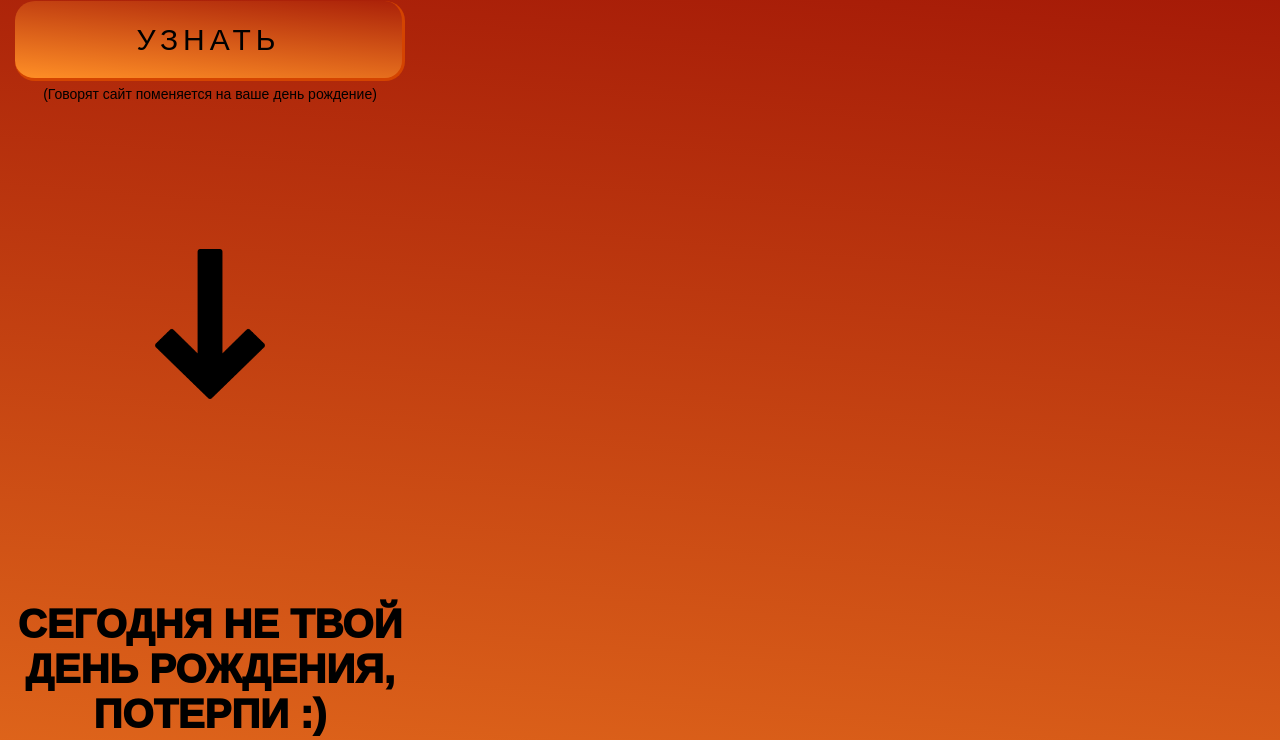
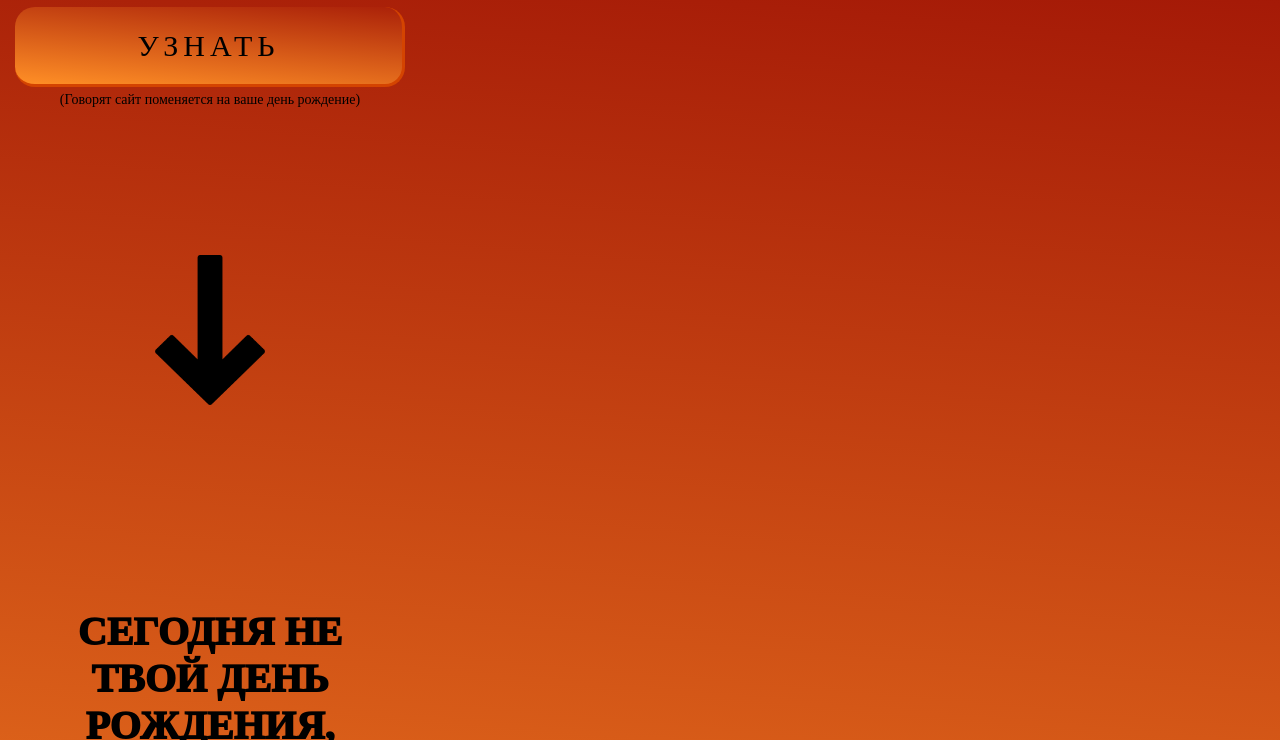
Before and after one commit to NikitaRencaev/lera-birthday, a plain HTML site: page index.html in a window 1280 px wide. Shown: the part 312-1052 px from the top of the page. Drawn offline with Linux system fonts and the light colour scheme.

Commit message:
Update main.css

```diff
--- a/styles/main.css
+++ b/styles/main.css
@@ -2,13 +2,7 @@
 @import url('./reset.css');
 
 /* fonts */
-@font-face {
-    font-family: 'Caveat', sans-serif;
-    src: url('./../fonts/Caveat/Caveat-VariableFont_wght.ttf');
-}
-@font-face {
-    font-family: 'Comfortaa', sans-serif;
-    src: url('./../fonts/Caveat/Caveat-VariableFont_wght.ttf');
+@import url('https://fonts.googleapis.com/css2?family=Caveat:wght@400..700&family=Comfortaa:wght@300..700&display=swap');
 }
 /*  */
 
@@ -546,4 +540,5 @@ a.active-link {
     text-align: center;
 
     padding: 350px 0;
+
 }
```
